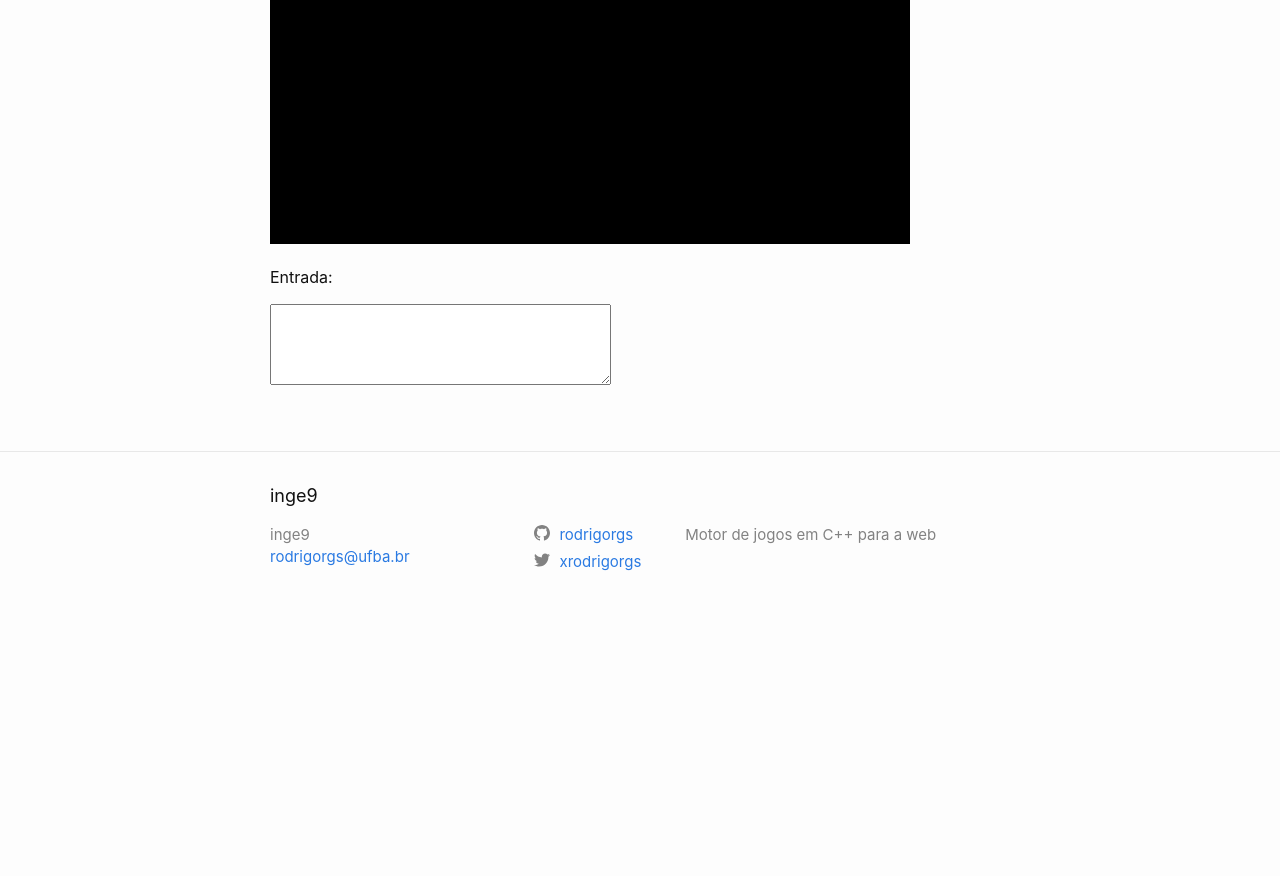
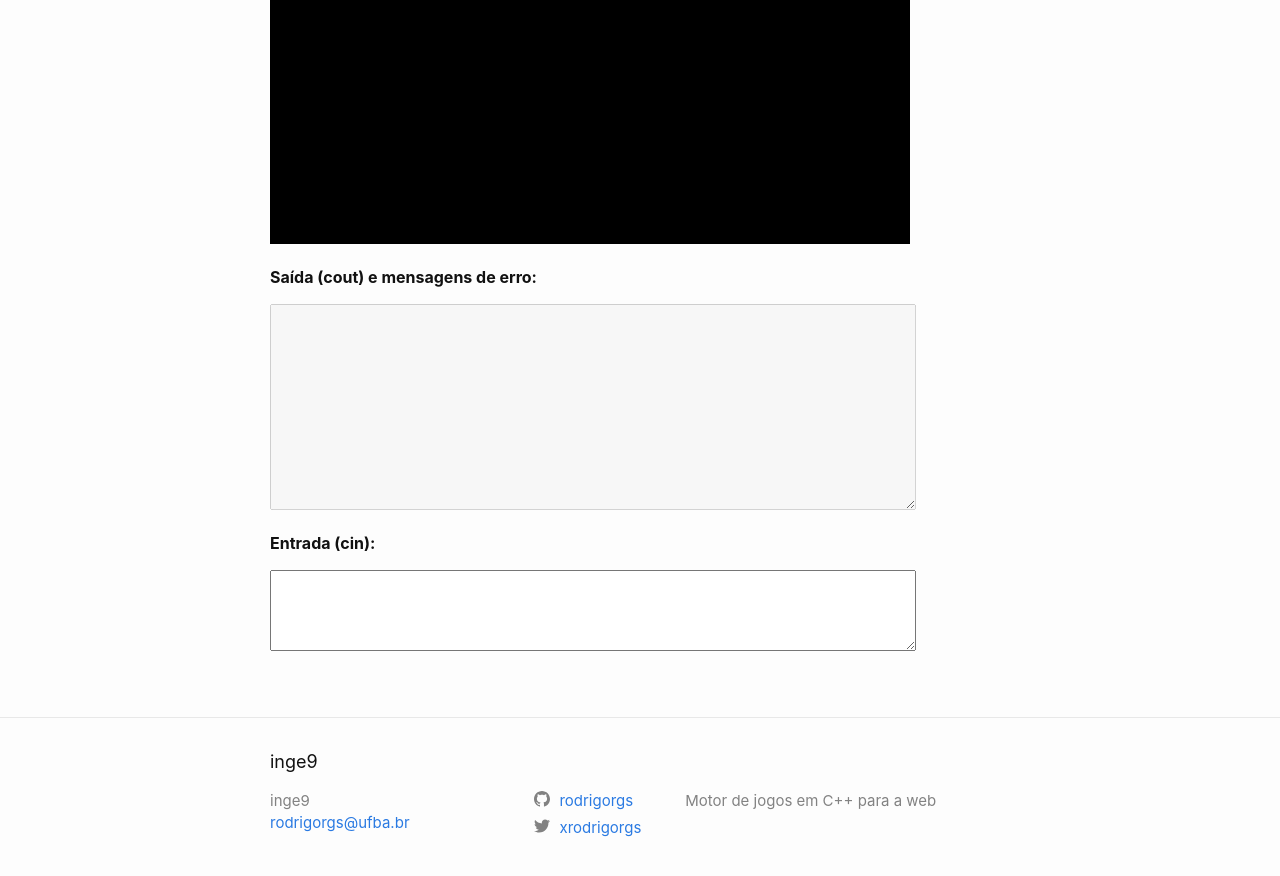
Before and after one commit to rodrigorgs/inge9, a Jekyll site: the page built from playground.md, in a window 1280 px wide and 900 px high, scrolled down 619 px. Shown: the top 876 px of the window. Built offline with Jekyll 4.4.1, drawn with Linux system fonts in a browser that asks for light colours; nearby versions of some CDN libraries; before the commit the page ends 1253 px from its top, so only the background shows below that; some of the changed lines change nothing that is shown.

Commit message:
Playground: show error messages in a textarea (#1)

```diff
--- a/playground.md
+++ b/playground.md
@@ -49,9 +49,32 @@ int main() {
 
 <button id="run">Rodar</button>
 <canvas tabindex="1" id="gamecanvas" width="640" height="360" style="background: black;"></canvas>
+
 <p></p>
-<p>Entrada:<p>
-<textarea id="input" cols="40" rows="5"></textarea>
+
+<p><b>Saída (cout) e mensagens de erro:</b><p>
+<textarea id="output" disabled style="width: 640px; height: 200px;"></textarea>
+
+<p></p>
+<p><b>Entrada (cin):</b><p>
+<textarea id="input" style="width: 640px;" rows="5"></textarea>
+
+<script>
+// Logs to textarea
+let oldLog = console.log;
+let oldError = console.err;
+var outputElem = document.getElementById('output');
+outputElem.value = '';
+const newLogger = function (message) {
+    if (typeof message == 'object') {
+        outputElem.value += (JSON && JSON.stringify ? JSON.stringify(message).replace(/\\n/g, '\n') : message);
+    } else {
+        outputElem.value += message.replace(/\\n/g, '\n');
+    }
+}
+console.log = newLogger;
+console.error = newLogger;
+</script>
 
 <script src="assets/JSCPP.es5.min.js"></script>
 <script type="text/javascript">
@@ -64,20 +87,22 @@ int main() {
         }
       }
     }
-    config.debug = true;
-    let mydebugger = JSCPP.run(code, input, config);
-    let finished = false;
-    window["forceQuit" + count] = false;
-    console.log("begin");
-    do {
-      window.debuggerPromise = undefined;
-      finished = mydebugger.next();
-      if (window.debuggerPromise) {
-        await window.debuggerPromise;
-      }
-
-    } while (!finished && !window["forceQuit" + count]);
-    console.log("end");
+    try {
+      config.debug = true;
+      let mydebugger = JSCPP.run(code, input, config);
+      let finished = false;
+      window["forceQuit" + count] = false;
+      do {
+        window.debuggerPromise = undefined;
+        finished = mydebugger.next();
+        if (window.debuggerPromise) {
+          await window.debuggerPromise;
+        }
+      } while (!finished && !window["forceQuit" + count]);
+    } catch (e) {
+      newLogger(e.message);
+      document.getElementById("output").scrollIntoView();
+    }
     delete window["forceQuit" + count];
   }
 </script>
```
